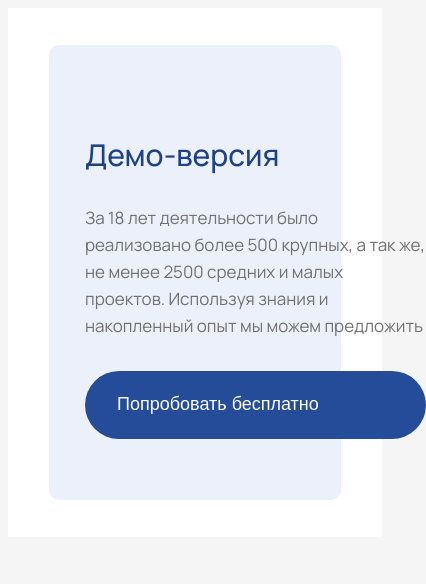
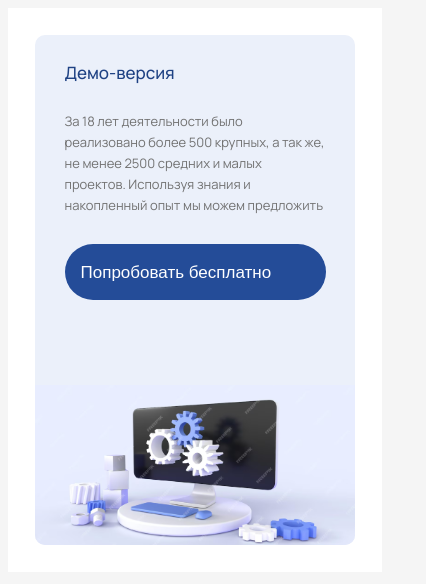
Before and after one commit to xraplol313/webernetic-test, a plain HTML site: page index.html in a window 390 px wide. Shown: the whole page, 426 px wide, since content can reach past the window. Drawn offline with Linux system fonts and the light colour scheme.

Commit message:
add adaptive for main section

```diff
--- a/css/media.css
+++ b/css/media.css
@@ -1,14 +1,57 @@
-@media (min-width: 1200px) {
+@media (max-width: 1540px) {
+  .main__img {
+    width: 680px;
+  }
 }
 
-@media (max-width: 1200px) {
+@media (max-width: 1360px) {
+  .main__wrapper {
+    flex-direction: column;
+    height: 634px;
+  }
+  .main__descr-title {
+    font-size: 26px;
+  }
+  .main__img {
+    height: 360px;
+    border-bottom-left-radius: 10px;
+  }
 }
 
-@media (max-width: 992px) {
+@media (max-width: 830px) {
+  .main__descr {
+    max-width: 100%;
+    margin-right: 36px;
+  }
+  .main__descr-button {
+    width: 261px;
+    height: 56px;
+    padding-left: 16px;
+    font-size: 17px;
+  }
+  .main__descr-button::after {
+    top: 10px;
+  }
+  .main__img {
+    margin-top: 20px;
+    width: 100%;
+  }
 }
 
-@media (max-width: 768px) {
+@media (max-width: 570px) {
+  .main__wrapper {
+    margin: 26px;
+    height: 510px;
+  }
+  .main__descr-title {
+    font-size: 17px;
+  }
+  .main__descr-text {
+    font-size: 13px;
+    line-height: 21px;
+  }
+  .main__img {
+    background-size: contain;
+    background-position: bottom;
+  }
 }
-
-@media (max-width: 672px) {
-}
```
